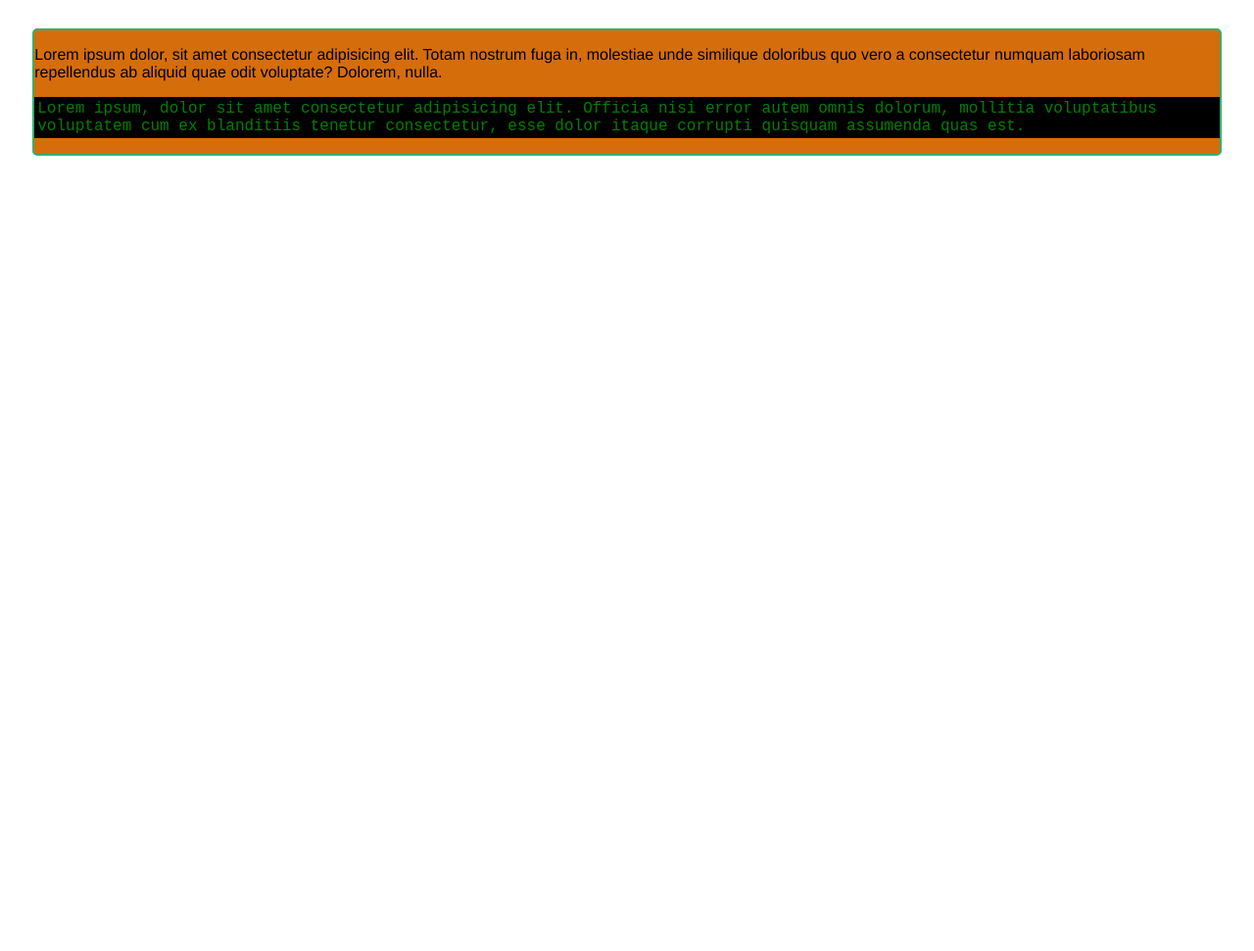
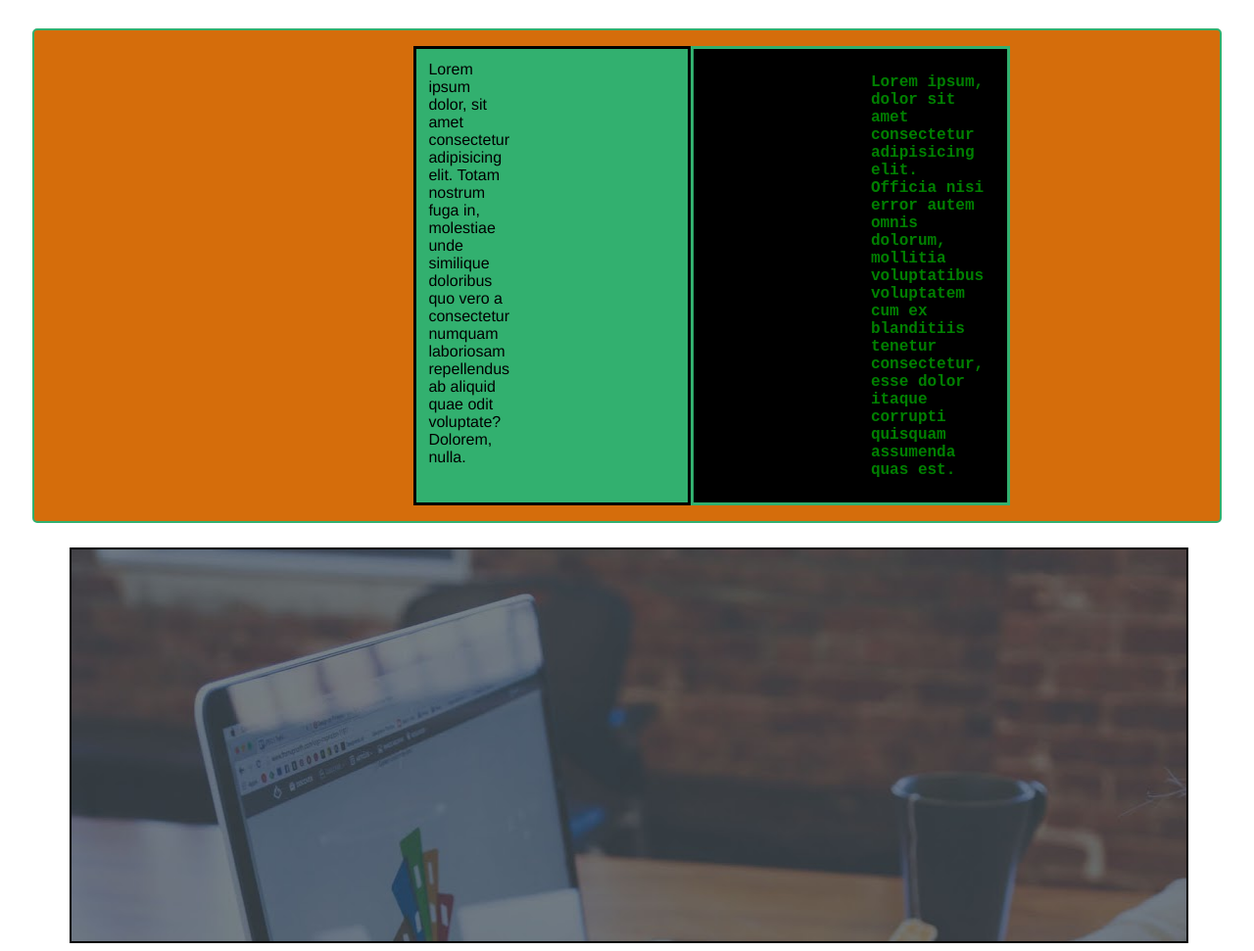
Before and after one commit to te22e-eriksson-adrian/-vning_box_modell, a plain HTML site: page index.html in a window 1280 px wide. Shown: the part 120-1091 px from the top of the page at 98% size. Before the commit the page ends 800 px from the top, so only its background shows below. Drawn offline with Linux system fonts and the light colour scheme.

Commit message:
slutförd övning

```diff
--- a/index.html
+++ b/index.html
@@ -13,5 +13,6 @@
         <p class="black-text green-box">Lorem ipsum dolor, sit amet consectetur adipisicing elit. Totam nostrum fuga in, molestiae unde similique doloribus quo vero a consectetur numquam laboriosam repellendus ab aliquid quae odit voluptate? Dolorem, nulla.</p>
         <p class="green-text black-box">Lorem ipsum, dolor sit amet consectetur adipisicing elit. Officia nisi error autem omnis dolorum, mollitia voluptatibus voluptatem cum ex blanditiis tenetur consectetur, esse dolor itaque corrupti quisquam assumenda quas est.</p>
     </div>
+    <div class="bakgrund"></div>
 </body>
 </html>
--- a/style.css
+++ b/style.css
@@ -15,6 +15,9 @@
     border-radius: 5px;
     background-color: rgb(213, 109, 11);
     margin: 2%;
+
+    display: flex;
+    flex-direction: row;
 }
 .black-text{
     font-family: 'Franklin Gothic Medium', 'Arial Narrow', Arial, sans-serif;
@@ -23,9 +26,27 @@
 .green-text{
     font-family: 'Courier New', Courier, monospace;
     color: green;
+    font-weight: bold;
+}
+.green-box{
+    background-color: #32b06f;
+    border: 3px solid black;
+    padding: 1%;
+    margin-left: 32%;
+    padding-right: 15%;
 }
 .black-box{
     background-color: black;
-    border: 3px solid black;
-
+    border: 3px solid #32b06f;
+    padding: 2%;
+    margin-right: 32%;
+    padding-left: 15%;
 }
+.bakgrund{
+    height: 400px;
+    width: 90%;
+    margin-left: 5%;
+    margin-right: 5%;
+    border: 2px solid black;
+    background-image: url("./showcase.jpg");
+}
```
